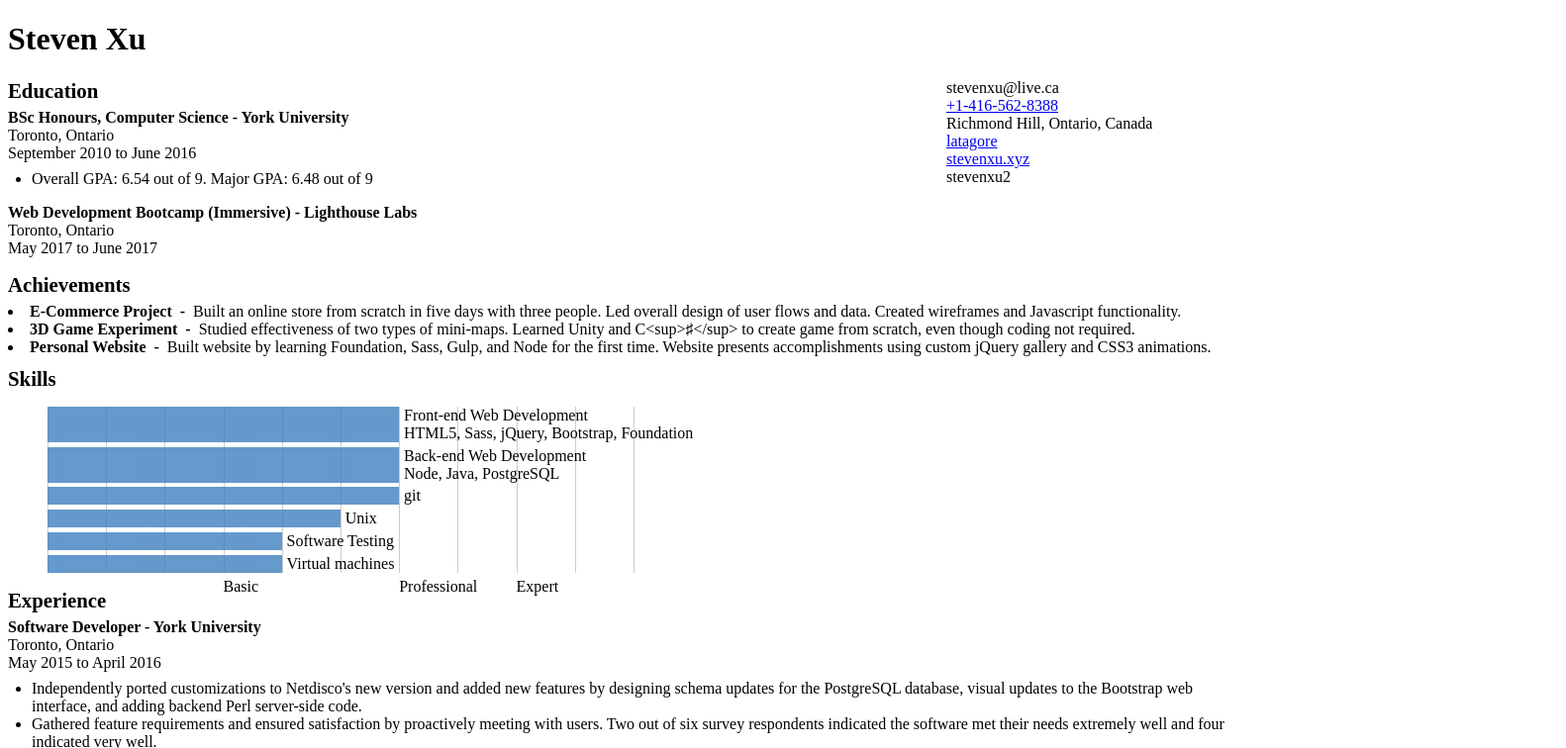
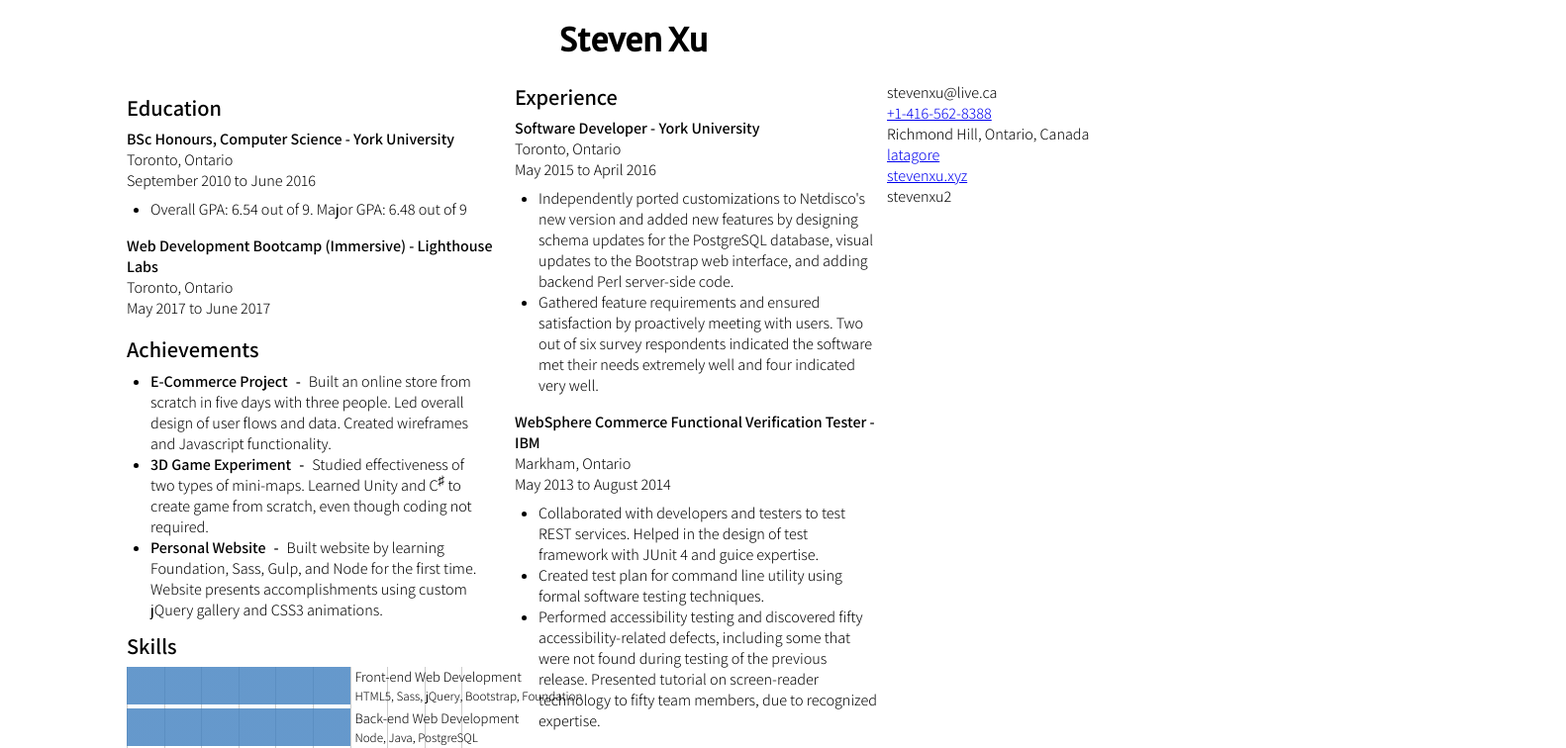
Before and after one commit to latagore/Resume, a React app: page / in a window 1280 px wide. Shown: the top 756 px of the page at 99% size, 1582 px wide, since content can reach past the window. Built offline with nearby package versions, Linux system fonts and the light colour scheme.

Commit message:
checkpoint

```diff
--- a/original.html
+++ b/original.html
@@ -147,6 +147,7 @@
         display: inline-block;
         margin-bottom: 1.0em;
 				width: 100%;
+        break-inside: avoid-column;
       }
       .project > h3 {
         display: inline;
--- a/src/App.jsx
+++ b/src/App.jsx
@@ -63,7 +63,7 @@
   return (
     <li>
       <h3>{data.title}</h3>
-      {data.info.map((info, key) => <p key={key}>{info}</p>)}
+      {data.info.map((info, key) => <p key={key} dangerouslySetInnerHTML={{__html: info}}></p>)}
     </li>
   )
 }
@@ -76,10 +76,8 @@
   labels[8 - 1] = "Expert";
 
   return (
-    <figure>
     <div className="skill-graph" role="presentation">
       <div className="bars">
-
         {
           skills.map(
             (skill, key) => (
@@ -101,7 +99,6 @@
       }
       </div>
     </div>
-    </figure>
   )
 }
 
@@ -109,16 +106,19 @@
 
   render() {
     return (
-      <div>
+      <div className="resume">
         <Header data={this.props.data} />
         <Aside data={this.props.data} />
+        <main>
           <section className="education">
             <h2>Education</h2>
             {this.props.data.education.map((data, key) => <Education data={data} key={key} />)}
           </section>
           <section className="achievements">
             <h2>Achievements</h2>
+            <ul>
               {this.props.data.achievements.map((data, key) => <Achievement data={data} key={key} />)}
+            </ul>
           </section>
           <section className="skills">
             <h2>Skills</h2>
@@ -128,6 +128,7 @@
             <h2>Experience</h2>
             {this.props.data.experience.map((data, key) => <Experience data={data} key={key} />)}
           </section>
+        </main>
       </div>
     );
   }
--- a/styles/home.scss
+++ b/styles/home.scss
@@ -1,5 +1,25 @@
+@import url("https://fonts.googleapis.com/css?family=Assistant:300,600|Merriweather+Sans:400");
+
+sup, sub {
+  vertical-align: baseline;
+  position: relative;
+  top: -0.4em;
+}
+sub {
+  top: 0.4em;
+}
+
+body {
+  font-family: Assistant, Sans-Serif;
+}
+
+h1 {
+  font-family: "Merriweather Sans", Sans-Serif;
+  text-align: center;
+}
+
 h2 {
-  font-size: 130%;
+  font-size: 140%;
   font-weight: bold;
   margin-top: 0.5em;
   margin-bottom: 0.3em;
@@ -11,11 +31,22 @@
   margin: 0;
 }
 
+main {
+  column-count: 2;
+}
+
+section {
+  break-inside: avoid-column;
+}
+
 ul {
   margin: 0.5em;
   padding-left: 1em;
 }
-
+.resume {
+  max-width: 1024px;
+  margin: 0 auto;
+}
 .info-block {
   margin-bottom: 1em;
 }
@@ -38,20 +69,37 @@
 }
 
 .aside {
-  float: right;
-  width: 25%;
+  @media (min-width: 801px) {
+    float: right;
+    width: 25%;
+  }
+  @media (max-width: 800px), print {
+    > * {
+      display: inline-block;
+      padding: 0 0.5em;
+    }
+
+    & {
+      margin-bottom: 2em;
+    }
+  }
 }
 
-$bar-width: 0.5;
+$bar-width: 1;
 $bar-color: rgba(63, 127, 191, 0.8);
 .skill-graph {
   position: relative;
   .labels {
     position: relative;
     z-index: 1;
+    height: 2em; /* prevent labels from wrapping to next column */
+    font-size: 70%;
     @for $i from 1 to 10 {
       .label-#{$i} {
         left: $bar-width * percentage(($i) / 10);
+        border-left: 1px solid #CCC;
+        padding-left: 0.25em;
+        line-height: 1;
         position: absolute;
       }
     }
@@ -75,6 +123,11 @@
       #CCC 1px
     );
 
+    font-size: 90%;
+    .subskills {
+      font-size: 90%;
+    }
+
     @for $i from 1 through 10 {
       $width: percentage($i * $bar-width / 10);
       & .bar-#{$i}  {
```
Lines whose indentation alone changed are shown as unchanged.
